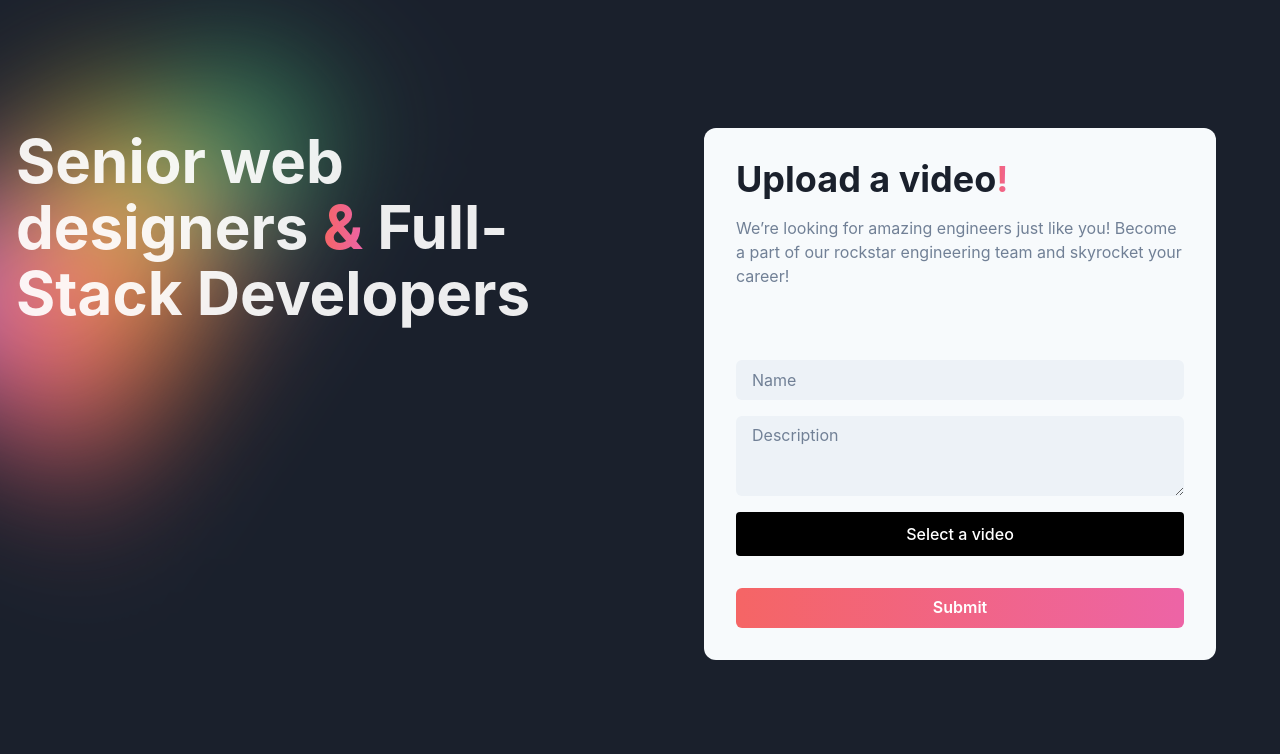
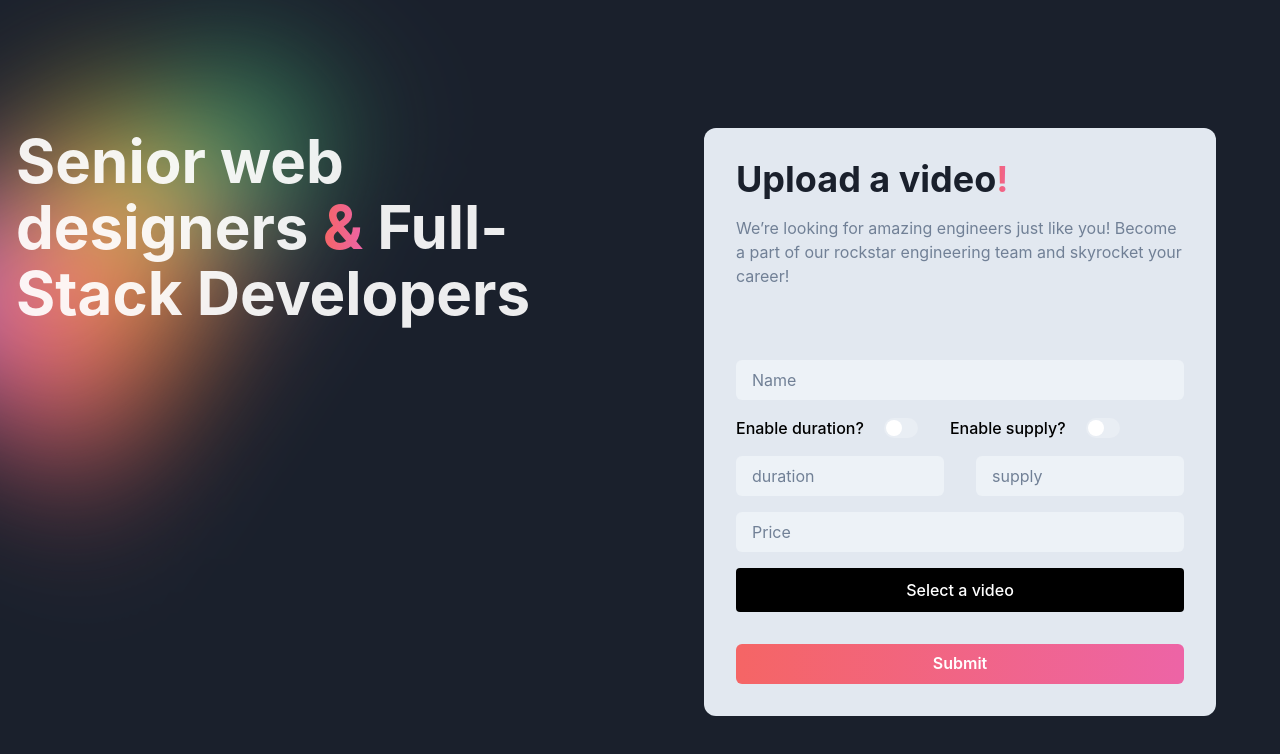
Before and after one commit to Harsh2220/blockStore, a Next.js app: page /video in a window 1280 px wide. Shown: the top 754 px of the page. Built offline with nearby package versions, Linux system fonts and the light colour scheme.

Commit message:
fea: form

```diff
--- a/pages/video.tsx
+++ b/pages/video.tsx
@@ -15,6 +15,10 @@ import {
     Icon,
     Textarea,
     Center,
+    Switch,
+    FormControl,
+    FormLabel,
+    HStack,
 } from '@chakra-ui/react';
 import { motion } from 'framer-motion';
 
@@ -44,7 +48,7 @@ export default function UploadVideo() {
                     </Heading>
                 </Stack>
                 <Stack
-                    bg={'gray.50'}
+                    bg={'gray.200'}
                     rounded={'xl'}
                     p={{ base: 4, sm: 6, md: 8 }}
                     spacing={{ base: 8 }}
@@ -80,15 +84,53 @@ export default function UploadVideo() {
                                     color: 'gray.500',
                                 }}
                             />
-                            <Textarea
-                                placeholder="Description"
+                            <FormControl display='flex' alignItems='center' gap={8}>
+                                <HStack>
+                                    <FormLabel mb='0' color={'black'}>
+                                        Enable duration?
+                                    </FormLabel>
+                                    <Switch size={'md'} />
+                                </HStack>
+                                <HStack>
+                                    <FormLabel mb='0' color={'black'}>
+                                        Enable supply?
+                                    </FormLabel>
+                                    <Switch size={'md'} />
+                                </HStack>
+                            </FormControl>
+                            <Flex gap={8}>
+                                <Input
+                                    placeholder="duration"
+                                    bg={'gray.100'}
+                                    border={0}
+                                    color={'gray.500'}
+                                    _placeholder={{
+                                        color: 'gray.500',
+                                    }}
+                                    type='number'
+                                />
+                                <Input
+                                    placeholder="supply"
+                                    bg={'gray.100'}
+                                    border={0}
+                                    color={'gray.500'}
+                                    _placeholder={{
+                                        color: 'gray.500',
+                                    }}
+                                    type='number'
+                                />
+                            </Flex>
+                            <Input
+                                placeholder="Price"
                                 bg={'gray.100'}
                                 border={0}
                                 color={'gray.500'}
                                 _placeholder={{
                                     color: 'gray.500',
                                 }}
+                                type='number'
                             />
+
                             <Center w="full">
                                 <label
                                     htmlFor="video"
```
